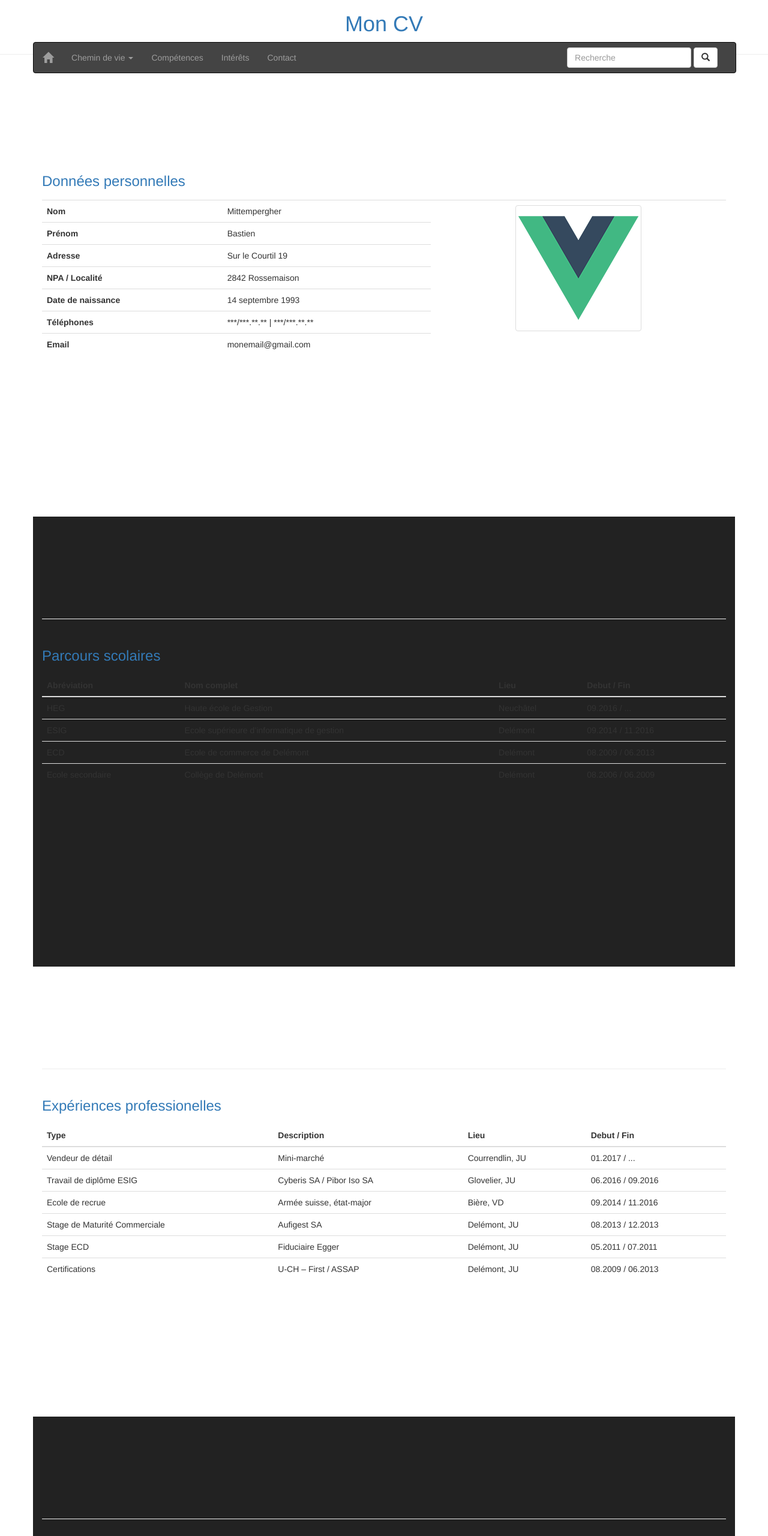
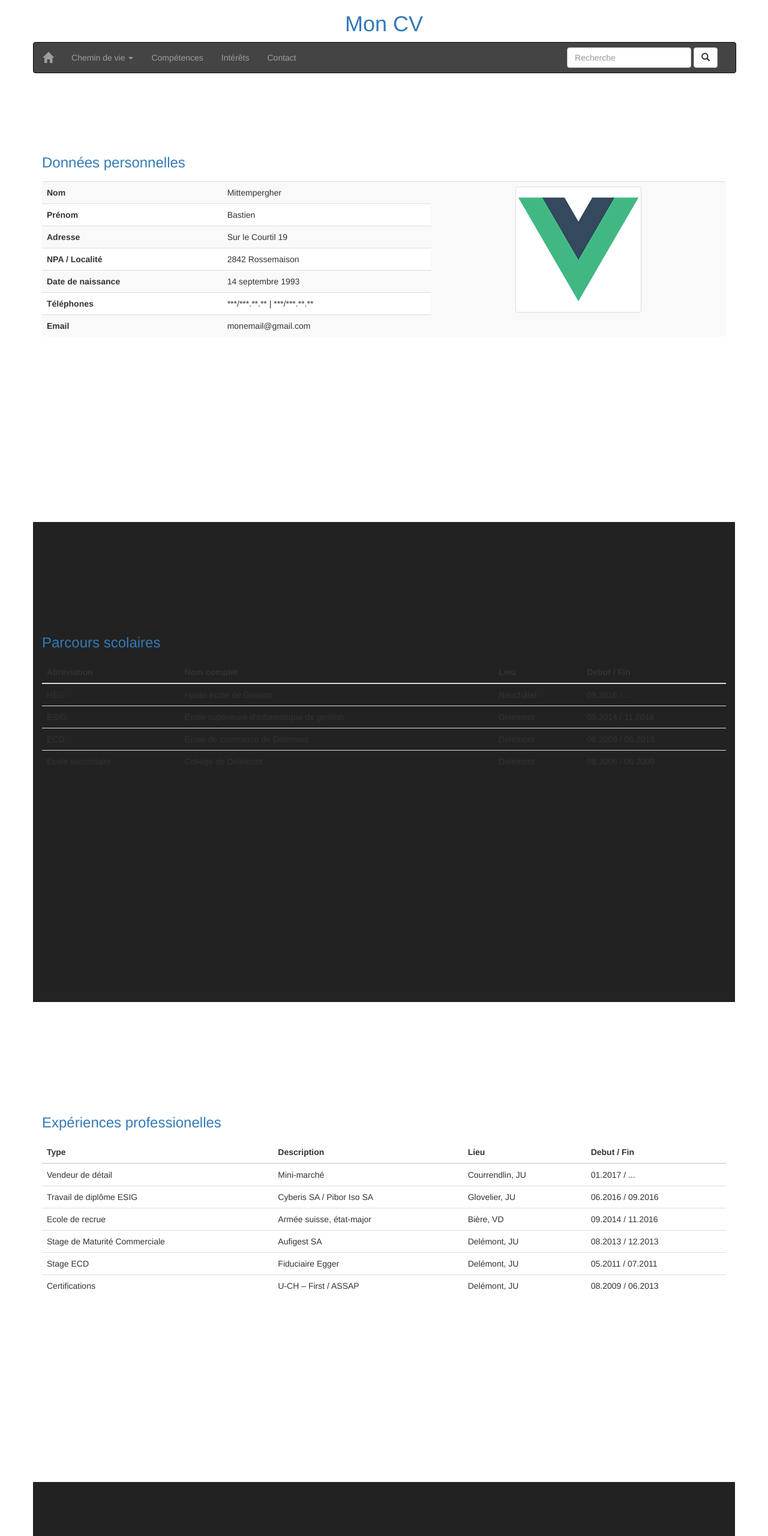
Before and after one commit to bmittempergher/moncv-bmittempergher, a website built with webpack: page index.html in a window 1280 px wide. Shown: the top 2560 px of the page at 60% size. Built offline with nearby package versions, Linux system fonts and the light colour scheme.

Commit message:
Plusieurs modification graphique, thème, type de tableau,...

```diff
--- a/index.html
+++ b/index.html
@@ -57,15 +57,14 @@
 		</nav>
 	</div>
 </div>
-<hr>
 	<div class="container">
 		<section id="don">
-		    <table width="100%" class="table table-hover">
+		    <table width="100%" class="table table-striped">
                 <caption><h3 class="text-primary">Données personnelles</h3></caption>
                 <tr>
                     <th>Nom</th>
                     <td>Mittempergher</td>
-                    <td rowspan="7"><img src="./src/assets/logo.png" class="img-thumbnail center-block"></td>
+                    <td rowspan="7"><img src="static/img/logo.png" class="img-thumbnail center-block"></td>
                 </tr>
                 <tr>
                     <th>Prénom</th>
@@ -98,7 +97,6 @@
       <div class="row">
 			<section id="etu">
 			<div class="container">
-			<hr>
 				<table width="100%" class="table table-hover">
 					<caption><h3 class="text-primary">Parcours scolaires</h3></caption>
 					<thead>
@@ -140,7 +138,7 @@
 		</section>
 
 		<section id="exp">
-			<div class="container"><hr>
+			<div class="container">
 				<table width="100%" class="table table-hover">
 					<caption><h3 class="text-primary">Expériences professionelles</h3></caption>
 					<thead>
@@ -194,7 +192,7 @@
 		</section>
 
 		<section id="com">
-			<div class="container"><hr>
+			<div class="container">
 				<table width="100%" class="table table-hover">
 					<caption><h3 class="text-primary">Compétences</h3></caption>
 					<thead>
@@ -276,7 +274,7 @@
 		</section>
 
 		<section id="int">
-			<div class="container"><hr>
+			<div class="container">
 				<table width="100%" class="table table-hover">
 					<caption><h3 class="text-primary">Intérêts & passe-temps</h3></caption>
 					<thead>
@@ -304,8 +302,9 @@
 		</section>
 
 		<section id="form">
-			<div class="container"><hr>
+			<div class="container">
 				<h3 class="text-primary">Formulaire de contact</h3>
+				<br><hr><br>
 				<form class="form-horizontal" method="POST" action="mailto:monemail@gmail.com" name="contact" enctype="text/plain">
 					<div class="form-group">
 						<label class="control-label col-sm-3" for="nom">Nom : <span class="required">*</span></label>
@@ -331,6 +330,7 @@
 							<textarea id="commentaire" name="commentaire" placeholder="Vous pouvez laisser un commentaire" class="form-control"></textarea>
 						</div>
 					</div>
+					<br><br><hr><br>
 					<div class="form-group">
 						<button type="submit" class="btn btn-primary col-sm-6 col-xs-6">Envoyer</button>
 						<button type="reset" class="btn btn-warning col-sm-6 col-xs-6">Effacer</button>
--- a/src/main.css
+++ b/src/main.css
@@ -13,6 +13,6 @@
 }
 
 section{
-    padding-top: 150px;
-    height: 750px;
+    padding-top: 160px;
+    height: 800px;
 }
--- a/src/main.js
+++ b/src/main.js
@@ -1,7 +1,7 @@
 import $ from 'jquery';
 import 'bootstrap';
 import 'bootstrap/dist/css/bootstrap.min.css';
-import 'bootswatch/cyborg/bootstrap.min.css';
+import 'bootswatch/superhero/bootstrap.min.css';
 import './main.css';
 
 $(document).ready(() => {
```
Also changed, not shown: static/img/logo.png (added). Lines whose indentation alone changed are shown as unchanged.
